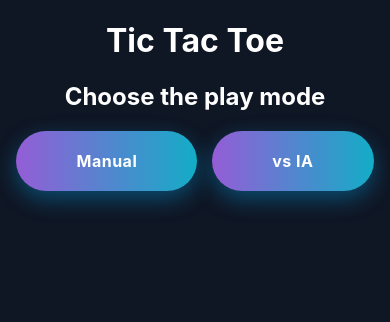
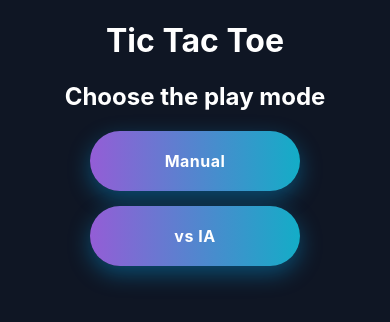
Before and after one commit to LuigiP2404/TicTacToe, a React (Create React App) app: page / in a window 390 px wide. Shown: the top 322 px of the page. Built offline with nearby package versions, Linux system fonts and the light colour scheme.

Commit message:
implemented game vs IA

```diff
--- a/src/App.css
+++ b/src/App.css
@@ -65,17 +65,7 @@ body {
   display: inline-block;
   font-weight: bold;
   letter-spacing: 0.5px;
-}
-
-@media all and (max-width: 640px) {
-  .grid {
-    width: 315px;
-    height: 315px;
-  }
-
-  .cell {
-    font-size: 65px;
-  }
+  min-width: 90px;
 }
 
 .flex-row {
@@ -88,3 +78,18 @@ body {
 .mt-50 {
   margin-top: 50px !important;
 }
+
+@media all and (max-width: 640px) {
+  .grid {
+    width: 315px;
+    height: 315px;
+  }
+
+  .cell {
+    font-size: 65px;
+  }
+
+  .flex-row {
+    flex-direction: column;
+  }
+}
```
